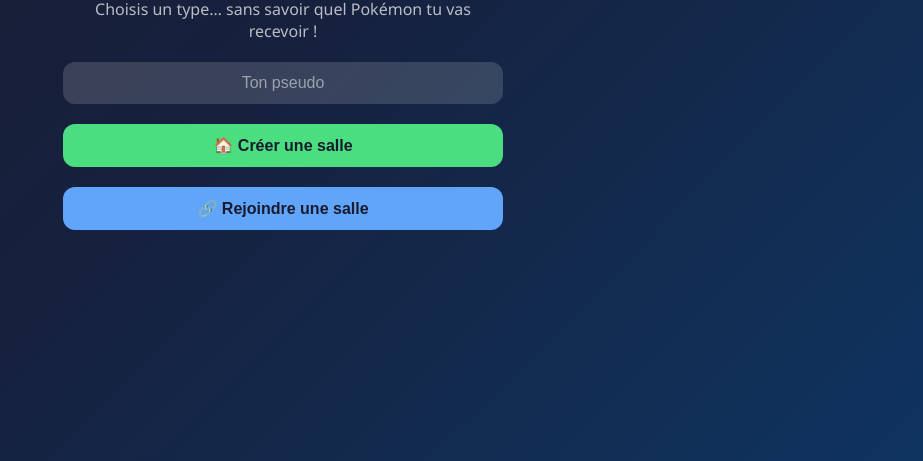
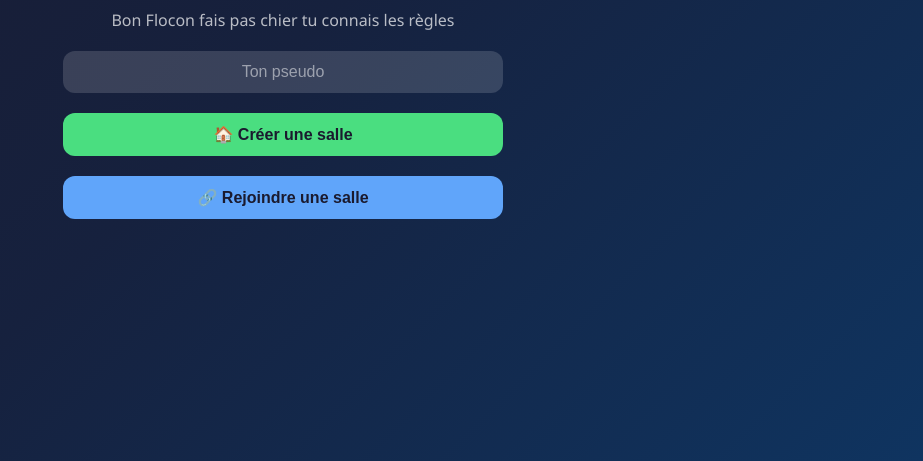
Before and after one commit to xfaction17-design/pokemon-starter-blind, a website: page index.html in a window 1280 px wide. Shown: the part 339-800 px from the top of the page, without its empty margins (357-1280 px from the left). Drawn offline with nearby package versions, Linux system fonts and the light colour scheme.

Commit message:
Update index.html

```diff
--- a/index.html
+++ b/index.html
@@ -76,7 +76,7 @@
 <!-- ÉCRAN 1 : Accueil -->
 <div class="screen active" id="screen-home">
   <h1>🎲 Pokémon<br/>Starter Blind</h1>
-  <p style="text-align:center;color:rgba(255,255,255,0.7)">Choisis un type… sans savoir quel Pokémon tu vas recevoir !</p>
+  <p style="text-align:center;color:rgba(255,255,255,0.7)">Bon Flocon fais pas chier tu connais les règles</p>
   <input type="text" id="home-name" placeholder="Ton pseudo" maxlength="20"/>
   <button class="btn-green" onclick="createRoom()">🏠 Créer une salle</button>
   <button class="btn-blue" onclick="showScreen('screen-join')">🔗 Rejoindre une salle</button>
```
